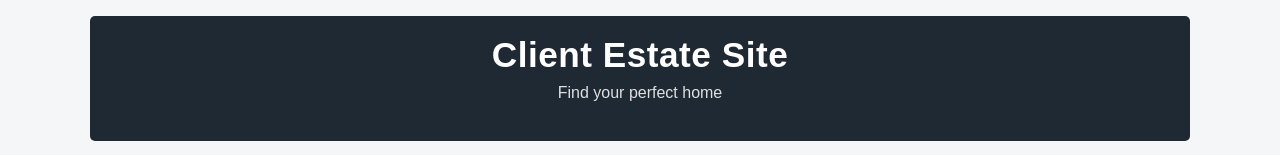
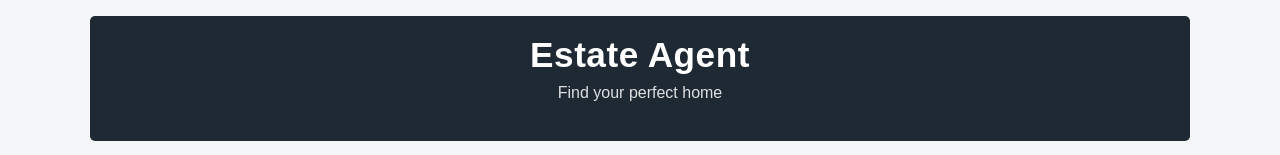
Before and after one commit to szosola/react-final-coursework, a React (Vite) app in the folder client-estate-site/: page / in a window 1280 px wide. Shown: the top 155 px of the page. Built offline with nearby package versions, Linux system fonts and the light colour scheme.

Commit message:
Update site title + header

```diff
--- a/client-estate-site/index.html
+++ b/client-estate-site/index.html
@@ -19,7 +19,7 @@
       "
     />
 
-    <title>Client Estate Site</title>
+    <title>Estate Agent</title>
   </head>
   <body>
     <div id="root"></div>
--- a/client-estate-site/src/components/Header.jsx
+++ b/client-estate-site/src/components/Header.jsx
@@ -4,7 +4,7 @@
   return (
     <header className="site-header">
       <div className="header-inner">
-        <h1>Client Estate Site</h1>
+        <h1>Estate Agent</h1>
         <p>Find your perfect home</p>
       </div>
     </header>
```
